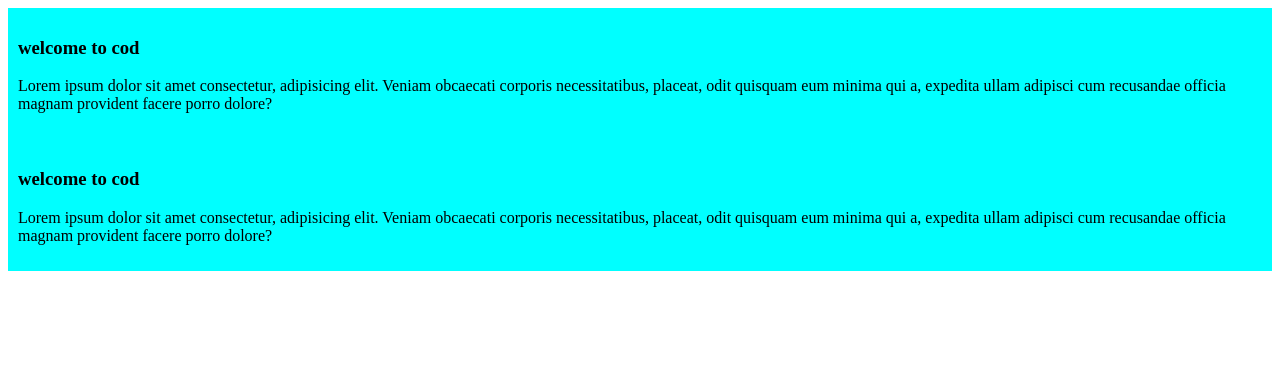
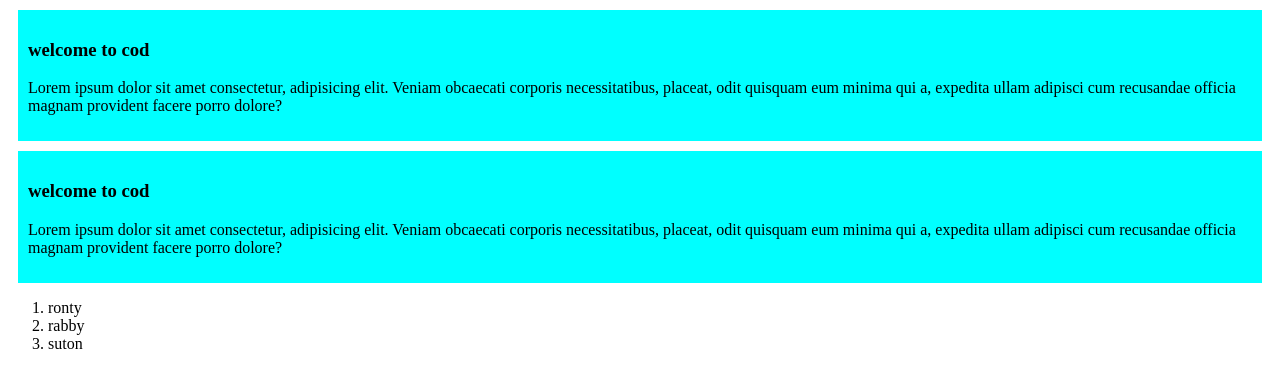
Before and after one commit to rontysarkar/fast-website, a plain HTML site: page index.html in a window 1280 px wide. Drawn offline with Linux system fonts and the light colour scheme.

Commit message:
secnd commit

```diff
--- a/index.html
+++ b/index.html
@@ -15,6 +15,13 @@
         <h3>welcome to cod</h3>
         <p>Lorem ipsum dolor sit amet consectetur, adipisicing elit. Veniam obcaecati corporis necessitatibus, placeat, odit quisquam eum minima qui a, expedita ullam adipisci cum recusandae officia magnam provident facere porro dolore?</p>
     </div>
+    <div>
+        <ol>
+            <li>ronty</li>
+            <li>rabby</li>
+            <li>suton</li>
+        </ol>
+    </div>
 
 </body>
 </html>
--- a/style/index.css
+++ b/style/index.css
@@ -1,4 +1,5 @@
 .blog{
     background-color: aqua;
     padding: 10px;
+    margin: 10px;
 }
```
